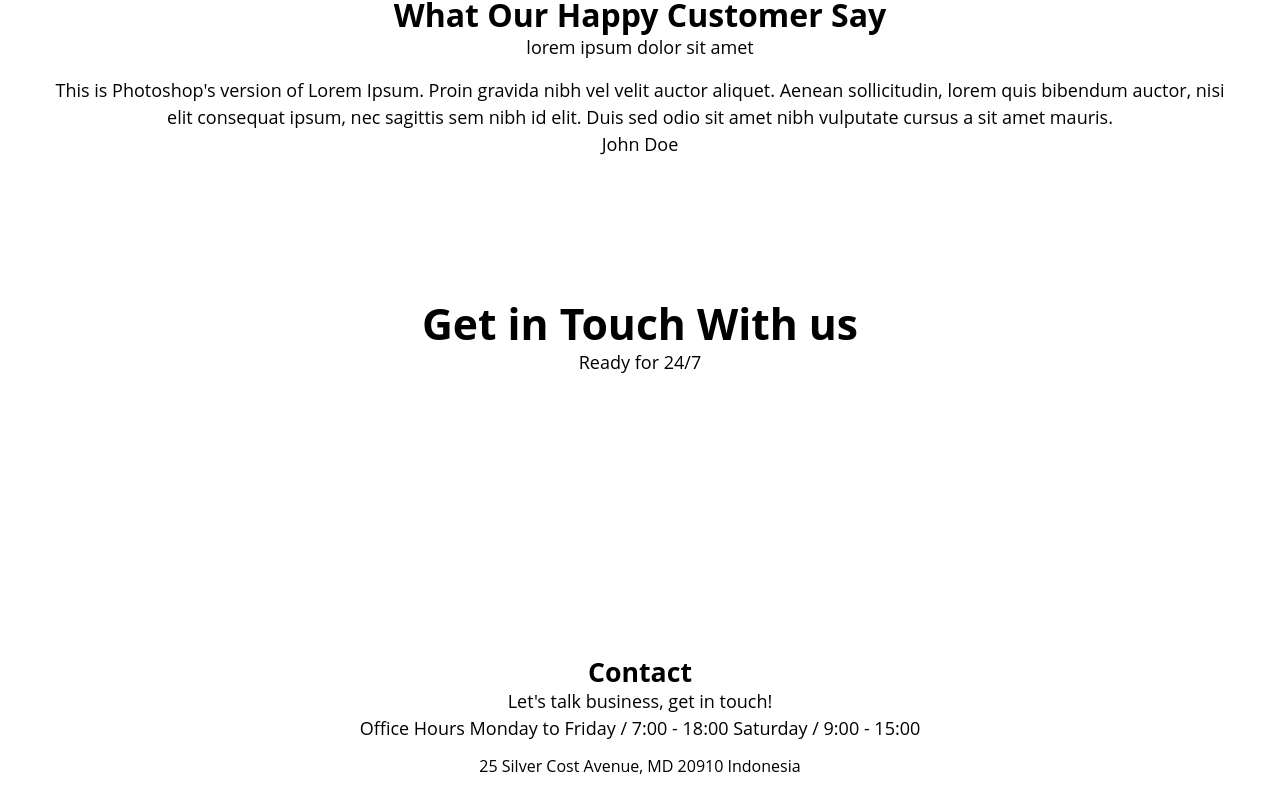
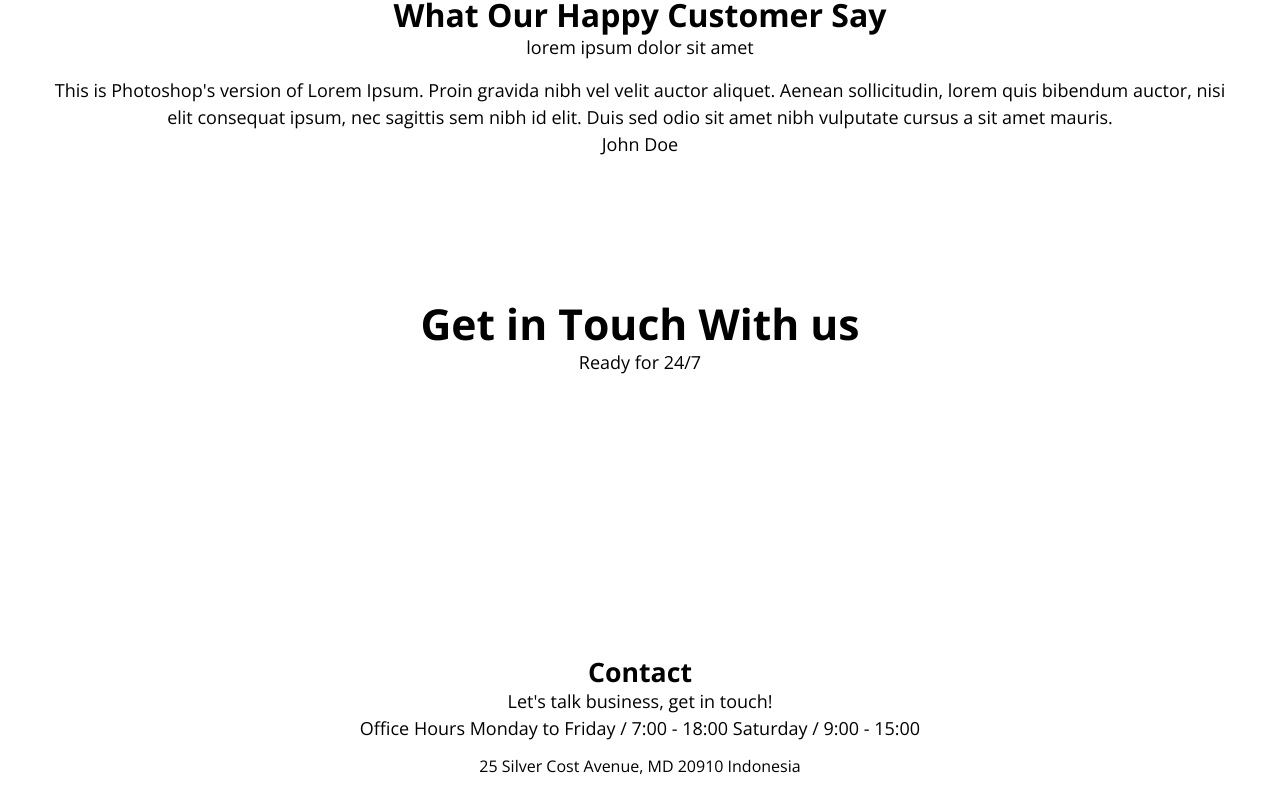
Before and after one commit to mamucha/WebChallange_5, a website built with webpack: page docs/index.html in a window 1280 px wide. Shown: the part 1420-2210 px from the top of the page. Built offline with nearby package versions, Linux system fonts and the light colour scheme.

Commit message:
add global font

```diff
--- a/docs/index.html
+++ b/docs/index.html
@@ -8,6 +8,7 @@
     <meta name="description" content="">
     <meta name="viewport"
         content="width=device-width, user-scalable=no, initial-scale=1.0, maximum-scale=1.0, minimum-scale=1.0">
+    <link href="https://fonts.googleapis.com/css?family=Open+Sans:400,700" rel="stylesheet">
     <script src="https://kit.fontawesome.com/22b5a4eeb5.js"></script>
     <link rel="stylesheet" href="css/style.min.css">
 </head>
```
